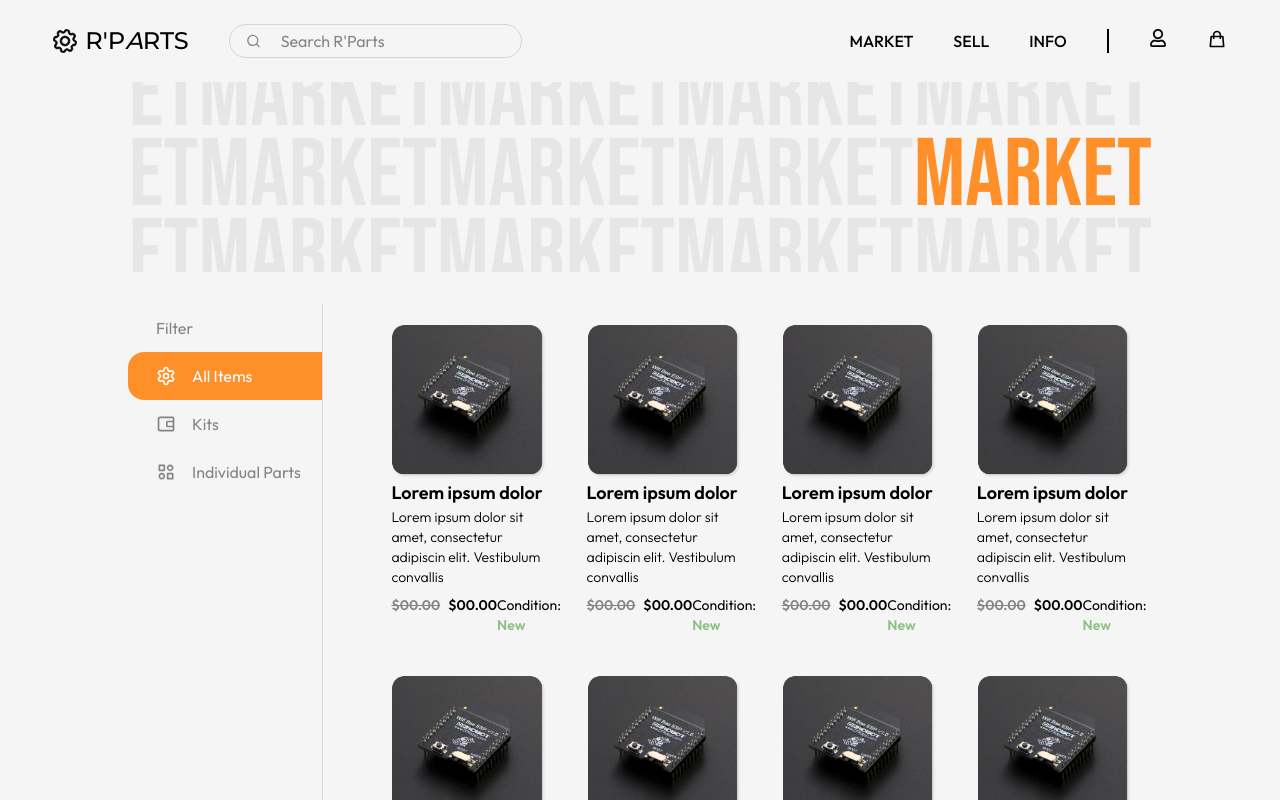
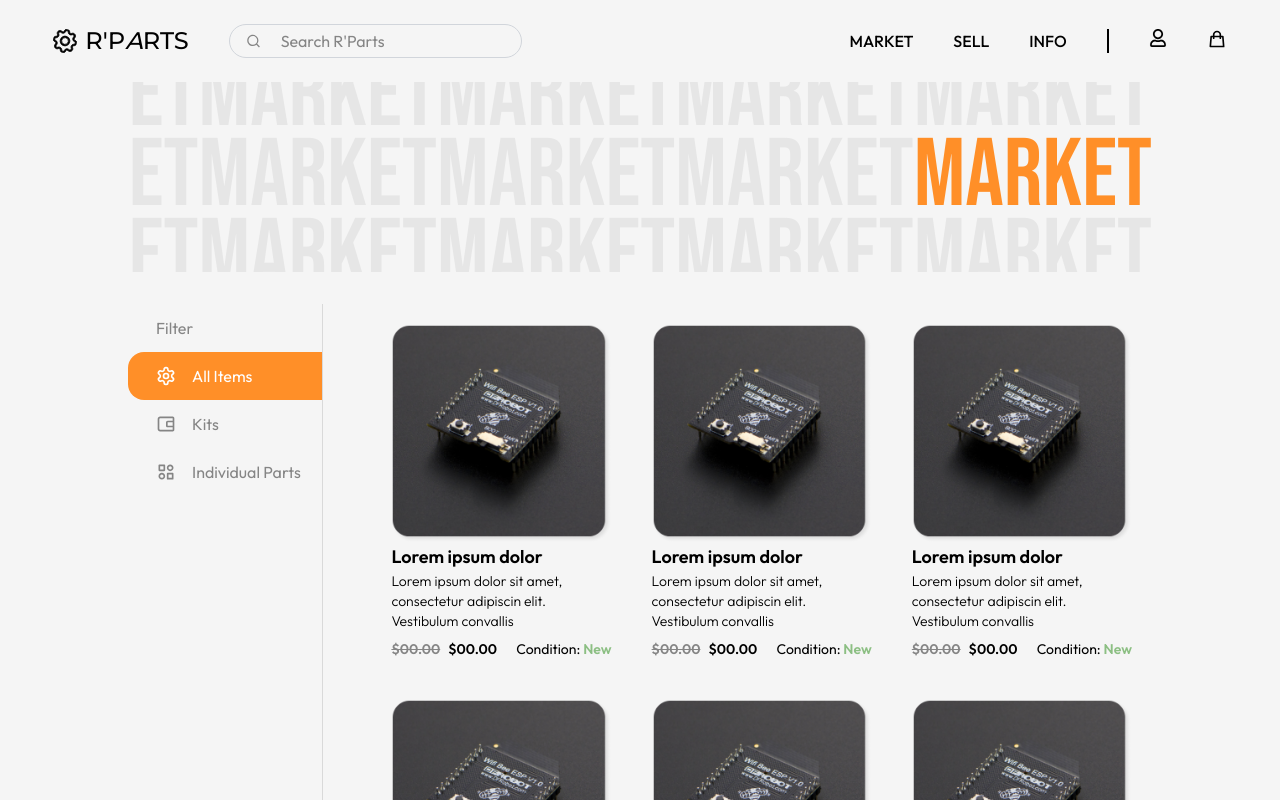
Before and after one commit to shahdivyank/r-parts, a Next.js app: page /market in a window 1280 px wide. Shown: the top 800 px of the page. Built offline with nearby package versions, Linux system fonts and the light colour scheme.

Commit message:
3 column

```diff
--- a/src/components/market/Items.jsx
+++ b/src/components/market/Items.jsx
@@ -5,7 +5,7 @@ const items = new Array(10).fill(0);
 
 const Items = () => {
   return (
-    <div className="w-full grid grid-cols-4 ml-10">
+    <div className="w-full grid grid-cols-3 ml-10">
       {items.map((_, index) => (
         <Item key={index} />
       ))}
```
